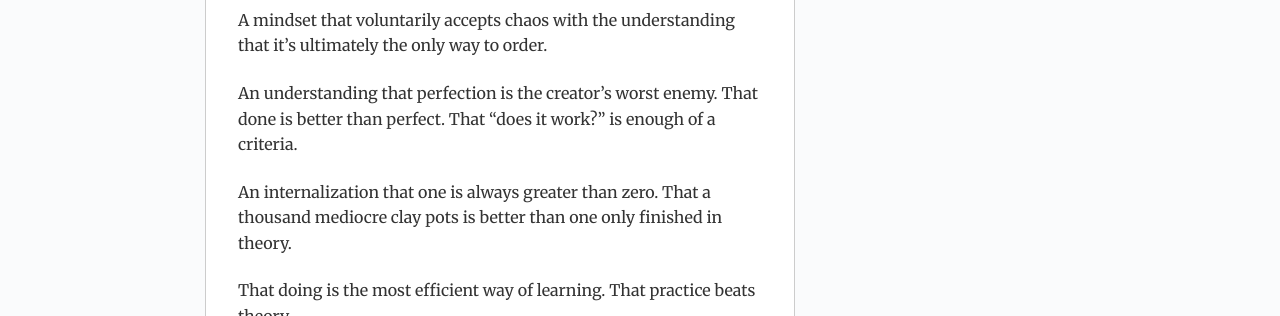
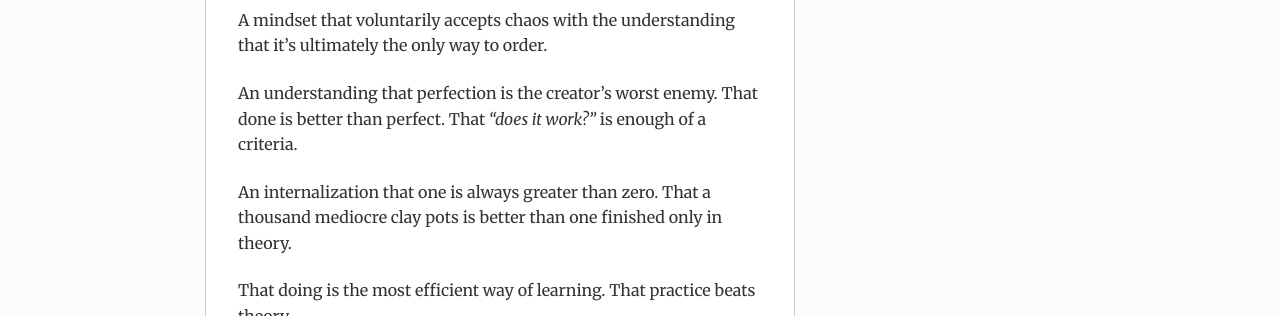
Before and after one commit to gdbroman/broman.blog, a Jekyll site: the page built from _posts/2020/2020-04-25-hacker-engineer-scientist.md, in a window 1280 px wide. Shown: the part 1039-1355 px from the top of the page. Built offline with Jekyll 4.4.1, drawn with Linux system fonts in a browser that asks for light colours.

Commit message:
revision

```diff
--- a/_posts/2020/2020-04-25-hacker-engineer-scientist.md
+++ b/_posts/2020/2020-04-25-hacker-engineer-scientist.md
@@ -17,9 +17,9 @@ Though originating from the computer programming world, the concept of a "hacker
 
 A mindset that voluntarily accepts chaos with the understanding that it's ultimately the only way to order.
 
-An understanding that perfection is the creator's worst enemy. That done is better than perfect. That "does it work?" is enough of a criteria.
+An understanding that perfection is the creator's worst enemy. That done is better than perfect. That *"does it work?"* is enough of a criteria.
 
-An internalization that one is always greater than zero. That a thousand mediocre clay pots is better than one only finished in theory.
+An internalization that one is always greater than zero. That a thousand mediocre clay pots is better than one finished only in theory.
 
 That doing is the most efficient way of learning. That practice beats theory.
 
@@ -27,4 +27,4 @@ So if you want to feel smart in fairy tale land, by all means, become a scientis
 
 ---
 
-Image credit: _Vitalik Buterin on "The Portal" with Eric Weinstein. I reckon you can guess who's the hacker vs. the academic scientist in this case. No disrespect intended here though, I admire both of these guys._
+Image credit: *Vitalik Buterin on "The Portal" with Eric Weinstein. I reckon you can guess who's the hacker vs. the academic scientist in this case. No disrespect intended here though, I admire both of these guys.*
```
